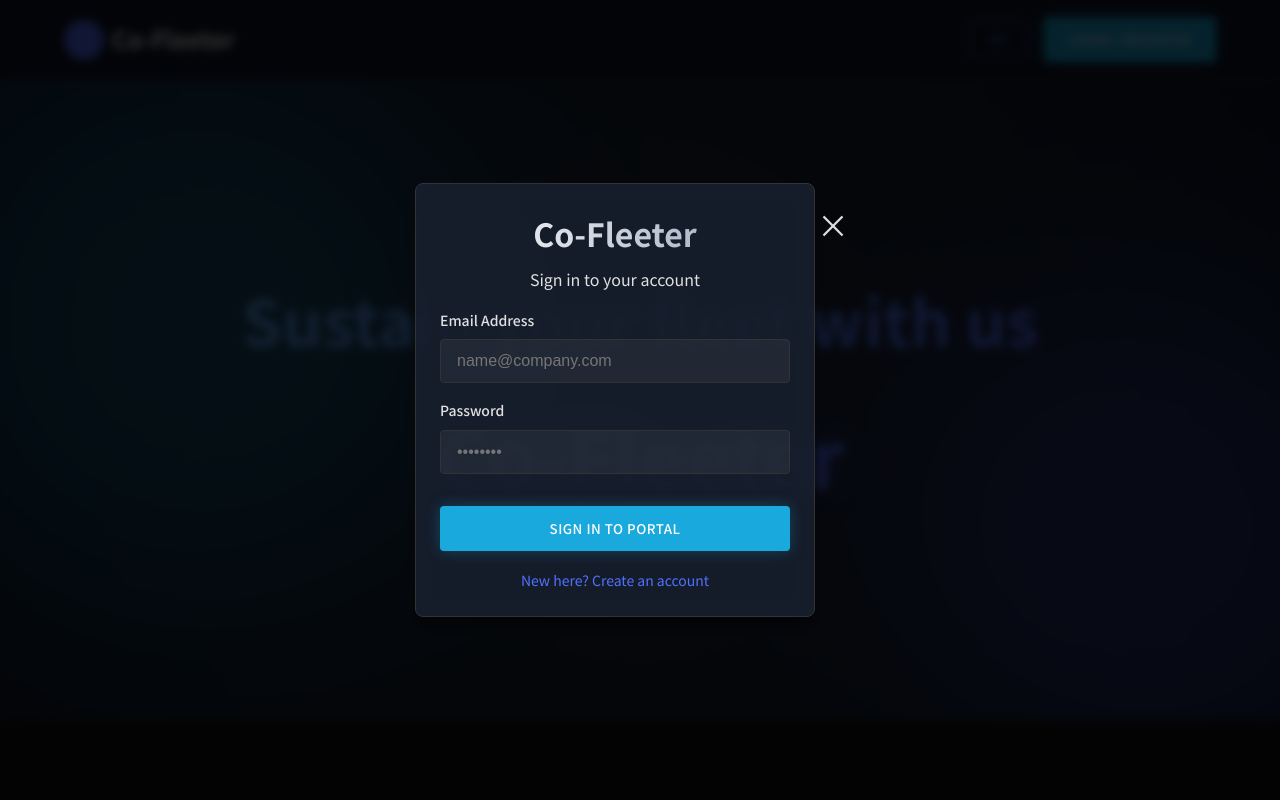
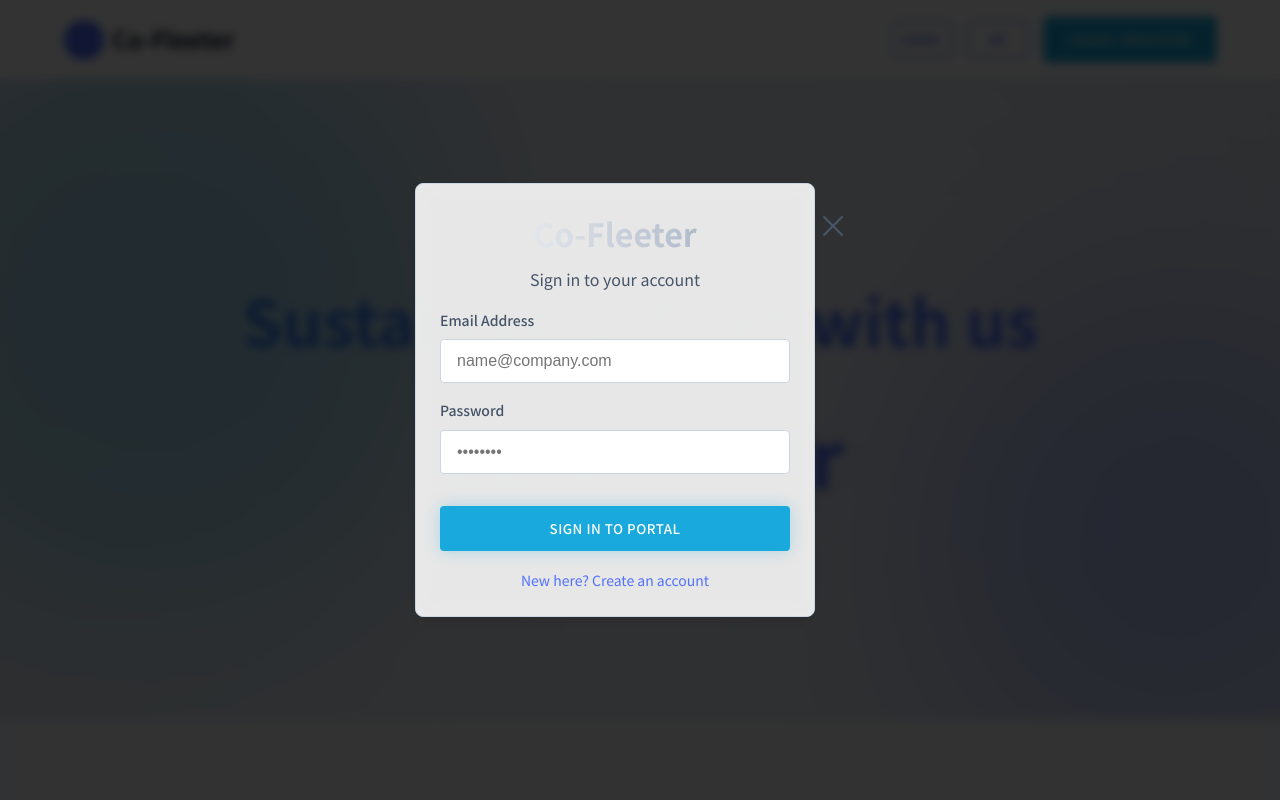
Before and after one commit to newdynamo/MDP, a website: page frontend/index.html in a window 1280 px wide. Both pictures are taken after a click on the button "LOGIN / REGISTER". Shown: the top 800 px of the page. Drawn offline with Linux system fonts and the light colour scheme.

Commit message:
UI Update: Add dark/light mode and remove decorative emojis from labels

```diff
--- a/frontend/index.html
+++ b/frontend/index.html
@@ -14,9 +14,10 @@
     <header class="landing-header">
         <div class="flex items-center gap-2">
             <div style="width: 40px; height: 40px; background: var(--color-primary); border-radius: 50%;"></div>
-            <span style="font-size: 1.5rem; font-weight: 800; color: white;">Co-Fleeter</span>
+            <span style="font-size: 1.5rem; font-weight: 800; color: var(--color-text-main);">Co-Fleeter</span>
         </div>
         <div class="flex items-center gap-4">
+            <button id="theme-toggle" class="btn btn-outline" style="padding: 0.5rem; min-width: 60px;">Dark</button>
             <button id="lang-toggle" class="btn btn-outline" style="padding: 0.5rem; min-width: 60px;">KR</button>
             <button id="open-login-btn" class="btn btn-primary" data-i18n="login_btn">Login / Register</button>
         </div>
@@ -437,6 +438,26 @@
             currentLang = currentLang === 'en' ? 'ko' : 'en';
             updateLanguage();
         });
+
+        // Theme Toggle Logic
+        const themeToggleBtn = document.getElementById('theme-toggle');
+        // Default is Light mode, so we only apply dark mode class if stored pref says 'dark'
+        const storedTheme = localStorage.getItem('theme');
+        if (storedTheme === 'dark') {
+            document.body.classList.add('dark-mode');
+            themeToggleBtn.textContent = 'Light';
+        }
+
+        themeToggleBtn.addEventListener('click', () => {
+            document.body.classList.toggle('dark-mode');
+            if (document.body.classList.contains('dark-mode')) {
+                localStorage.setItem('theme', 'dark');
+                themeToggleBtn.textContent = 'Light';
+            } else {
+                localStorage.setItem('theme', 'light');
+                themeToggleBtn.textContent = 'Dark';
+            }
+        });
     </script>
 </body>
 
--- a/frontend/style.css
+++ b/frontend/style.css
@@ -5,43 +5,68 @@
 */
 
 :root {
-    /* Color Palette - Co-Fleeter */
-    --color-bg-dark: #121212;
-    --color-bg-card: #1e1e1e;
-
+    /* Color Palette - Light (Default) */
+    --color-bg-dark: #f8fafc;
+    --color-bg-card: #ffffff;
     --color-primary: #5271FF;
-    /* Co-Fleeter Blue */
     --color-primary-hover: #4158d0;
-
     --color-secondary: #19A9DD;
-    /* Co-Fleeter Cyan */
     --color-secondary-hover: #148cb5;
-
     --color-accent: #f59e0b;
     --color-danger: #ef4444;
     --color-success: #10b981;
+    --color-text-main: #0f172a;
+    --color-text-muted: #475569;
+    --color-border: #cbd5e1;
+    --glow-primary: 0 0 10px rgba(82, 113, 255, 0.2);
+    --glow-inset: inset 0 0 100px rgba(82, 113, 255, 0.02);
 
-    --color-text-main: #ffffff;
-    --color-text-muted: #e0e0e0;
-    /* Off-white for better readability against dark */
-    --color-border: #333333;
-
-    /* Glow Effects */
-    --glow-primary: 0 0 10px rgba(82, 113, 255, 0.4);
-    --glow-inset: inset 0 0 100px rgba(82, 113, 255, 0.05);
-
-    /* Spacing & Params */
     --radius-sm: 2px;
     --radius-md: 4px;
-    /* Target site uses tighter 4px radius */
     --radius-lg: 8px;
     --radius-xl: 12px;
 
+    --shadow-sm: 0 1px 2px 0 rgb(0 0 0 / 0.05);
+    --shadow-md: 0 4px 6px -1px rgb(0 0 0 / 0.1);
+    --shadow-lg: 0 10px 15px -3px rgb(0 0 0 / 0.1);
+
+    --font-sans: 'Noto Sans KR', sans-serif;
+
+    /* Dynamic Backgrounds */
+    --bg-header: rgba(255, 255, 255, 0.95);
+    --bg-input: #ffffff;
+    --bg-glass: rgba(0, 0, 0, 0.03);
+    --bg-glass-hover: rgba(0, 0, 0, 0.05);
+    --color-hero-gradient: radial-gradient(circle at center, #f1f5f9 0%, #e2e8f0 100%);
+    --color-login-gradient: radial-gradient(circle at top right, #f1f5f9 0%, #e2e8f0 100%);
+    --glass-panel: rgba(255, 255, 255, 0.9);
+    --text-hero-title: linear-gradient(to right, #3b82f6, #5271FF);
+    --text-hero-subtitle: #5271FF;
+    --shadow-hero: 0 0 30px rgba(82, 113, 255, 0.2);
+}
+
+body.dark-mode {
+    --color-bg-dark: #121212;
+    --color-bg-card: #1e1e1e;
+    --color-text-main: #ffffff;
+    --color-text-muted: #e0e0e0;
+    --color-border: #333333;
+    --glow-primary: 0 0 10px rgba(82, 113, 255, 0.4);
+    --glow-inset: inset 0 0 100px rgba(82, 113, 255, 0.05);
     --shadow-sm: 0 1px 2px 0 rgb(0 0 0 / 0.5);
     --shadow-md: 0 4px 6px -1px rgb(0 0 0 / 0.5);
     --shadow-lg: 0 10px 15px -3px rgb(0 0 0 / 0.5);
 
-    --font-sans: 'Noto Sans KR', sans-serif;
+    --bg-header: rgba(15, 23, 42, 0.95);
+    --bg-input: rgba(255, 255, 255, 0.05);
+    --bg-glass: rgba(255, 255, 255, 0.05);
+    --bg-glass-hover: rgba(255, 255, 255, 0.08);
+    --color-hero-gradient: radial-gradient(circle at center, #1e293b 0%, #0f172a 100%);
+    --color-login-gradient: radial-gradient(circle at top right, #1e293b 0%, #0f172a 100%);
+    --glass-panel: rgba(30, 41, 59, 0.7);
+    --text-hero-title: linear-gradient(to right, #60a5fa, #5271FF);
+    --text-hero-subtitle: var(--color-primary);
+    --shadow-hero: 0 0 30px rgba(82, 113, 255, 0.5);
 }
 
 /* Reset & Base */
@@ -237,11 +262,11 @@ button {
 .input-field {
     width: 100%;
     padding: 0.75rem 1rem;
-    background-color: rgba(255, 255, 255, 0.05);
+    background-color: var(--bg-input);
     /* Neutral dark input */
     border: 1px solid var(--color-border);
     border-radius: var(--radius-md);
-    color: white;
+    color: var(--color-text-main);
     font-size: 1rem;
     transition: all 0.2s;
 }
@@ -250,7 +275,7 @@ button {
     outline: none;
     border-color: var(--color-primary);
     box-shadow: 0 0 0 1px var(--color-primary), 0 0 15px rgba(82, 113, 255, 0.2);
-    background-color: rgba(255, 255, 255, 0.08);
+    background-color: var(--bg-glass-hover);
 }
 
 /* Cards */
@@ -269,7 +294,7 @@ button {
     display: flex;
     align-items: center;
     justify-content: center;
-    background: radial-gradient(circle at top right, #1e293b 0%, #0f172a 100%);
+    background: var(--color-login-gradient);
     position: relative;
     overflow: hidden;
 }
@@ -305,7 +330,7 @@ button {
     max-width: 400px;
     z-index: 1;
     backdrop-filter: blur(12px);
-    background-color: rgba(30, 41, 59, 0.7);
+    background-color: var(--glass-panel);
 }
 
 .brand-title {
@@ -326,7 +351,7 @@ button {
 }
 
 .sidebar {
-    background-color: rgba(15, 23, 42, 0.95);
+    background-color: var(--bg-header);
     border-right: 1px solid var(--color-border);
     padding: 1.5rem;
     display: flex;
@@ -715,7 +740,7 @@ button {
 
 /* Section Header / Accordion */
 .section-header {
-    background-color: rgba(255, 255, 255, 0.05);
+    background-color: var(--bg-input);
     padding: 0.75rem;
     margin-bottom: 0.5rem;
     font-weight: bold;
@@ -729,7 +754,7 @@ button {
 }
 
 .section-header:hover {
-    background-color: rgba(255, 255, 255, 0.08);
+    background-color: var(--bg-glass-hover);
 }
 
 .section-content {
@@ -812,7 +837,7 @@ input[type="date"]::-webkit-calendar-picker-indicator {
     left: 0;
     width: 100%;
     height: 80px;
-    background: rgba(15, 23, 42, 0.95);
+    background: var(--bg-header);
     backdrop-filter: blur(10px);
     border-bottom: 1px solid var(--color-border);
     display: flex;
@@ -840,7 +865,7 @@ input[type="date"]::-webkit-calendar-picker-indicator {
     min-height: 80vh;
     text-align: center;
     align-items: center;
-    background: radial-gradient(circle at center, #1e293b 0%, #0f172a 100%);
+    background: var(--color-hero-gradient);
     position: relative;
     overflow: hidden;
 }
@@ -850,7 +875,7 @@ input[type="date"]::-webkit-calendar-picker-indicator {
     font-weight: 800;
     line-height: 1.2;
     margin-bottom: 2rem;
-    background: linear-gradient(to right, #60a5fa, #5271FF);
+    background: var(--text-hero-title);
     background-clip: text;
     -webkit-background-clip: text;
     -webkit-text-fill-color: transparent;
@@ -861,7 +886,7 @@ input[type="date"]::-webkit-calendar-picker-indicator {
     font-size: 5rem;
     font-weight: 900;
     color: var(--color-primary);
-    text-shadow: 0 0 30px rgba(82, 113, 255, 0.5);
+    text-shadow: var(--shadow-hero);
     z-index: 1;
 }
 
```
Also changed, not shown: frontend/dashboard.html (+8 -8 lines), frontend/js/app.js.
